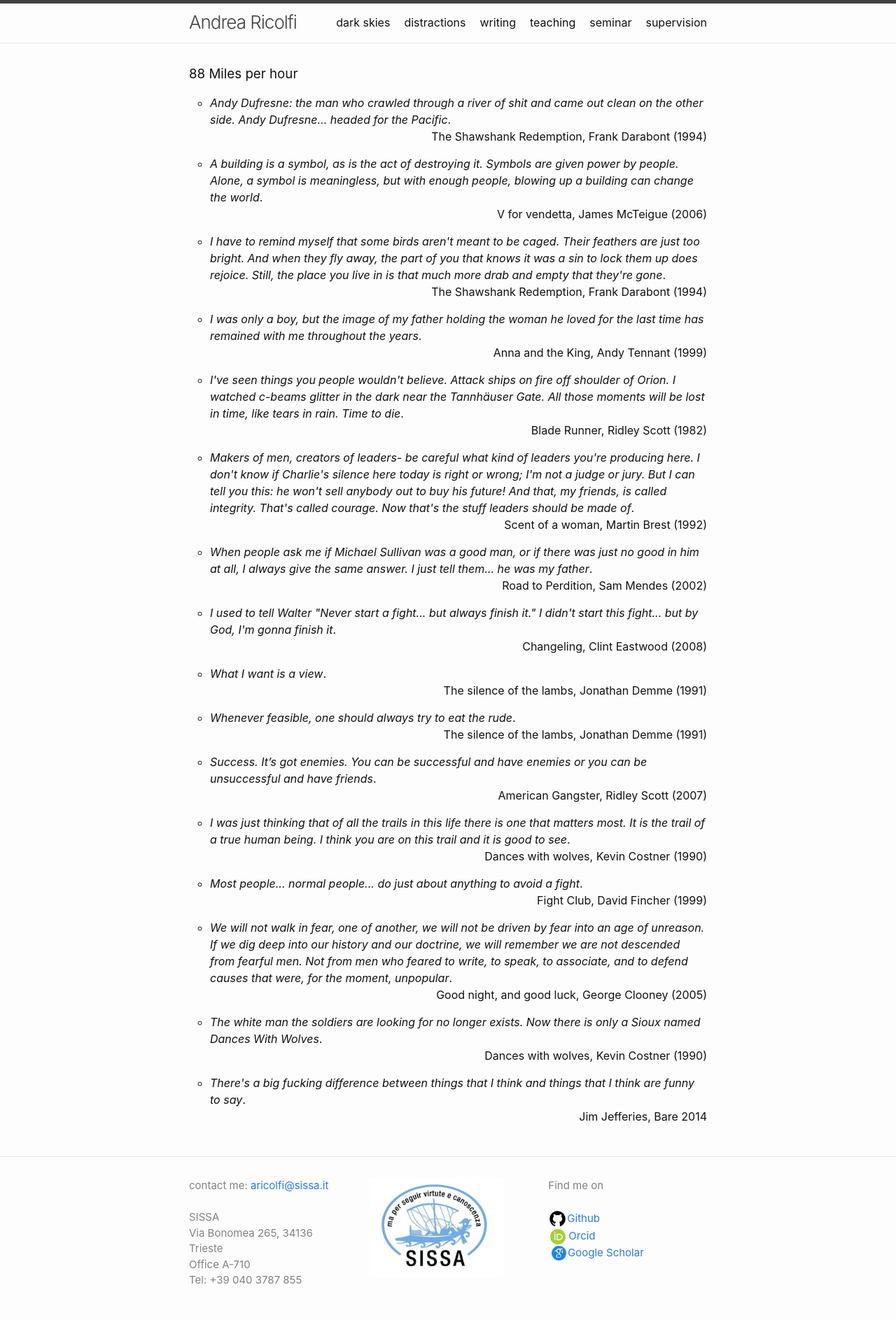
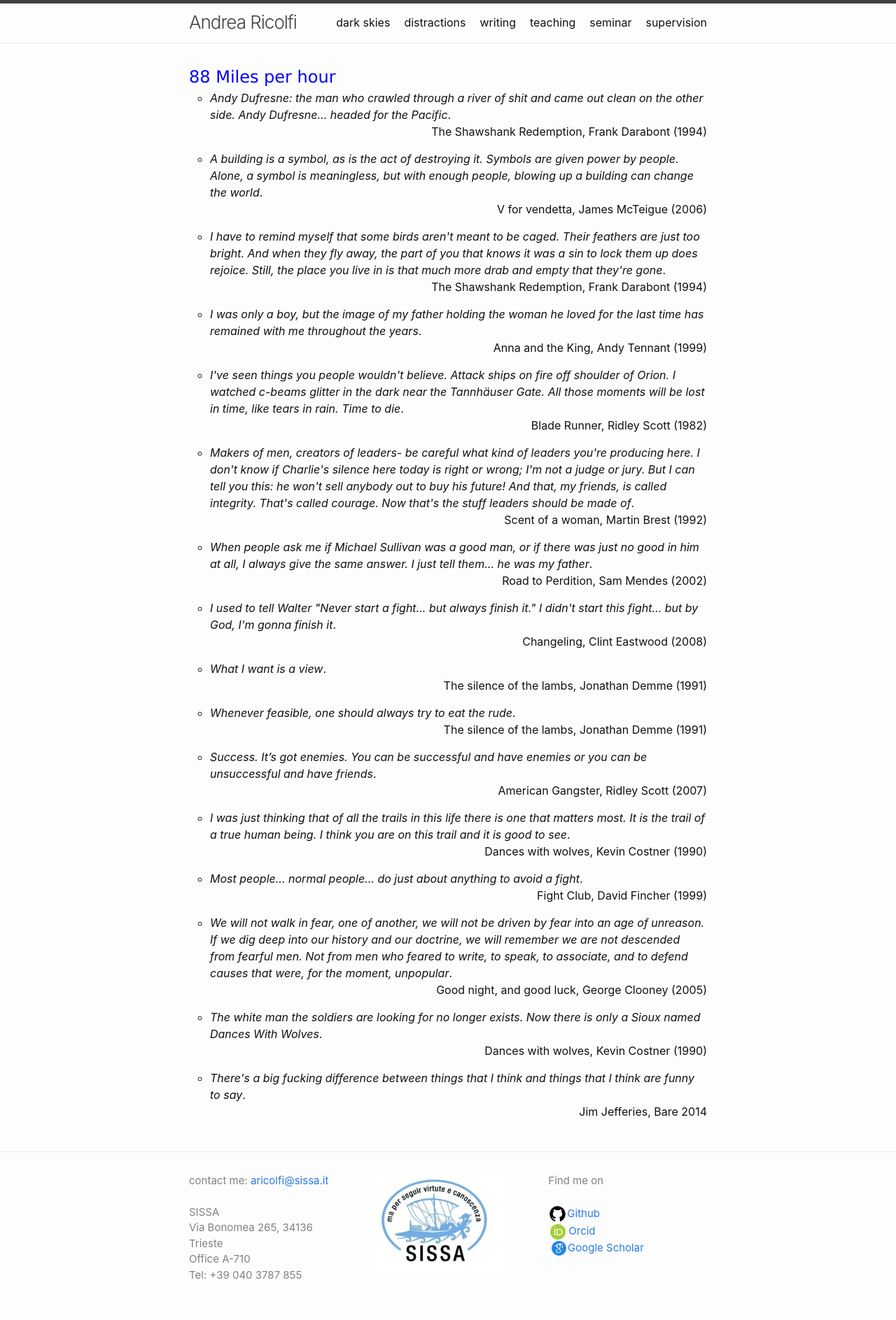
Before and after one commit to atricolfi/aricolfi.github.io, a Jekyll site: the page built from DISTRACTIONS/Movies.html, in a window 1280 px wide. Shown: the whole page at 70% size. Built offline with Jekyll 4.4.1, drawn with Linux system fonts in a browser that asks for light colours.

Commit message:
Update Movies.html

```diff
--- a/DISTRACTIONS/Movies.html
+++ b/DISTRACTIONS/Movies.html
@@ -3,10 +3,10 @@
 title: Blog Posts
 ---
 
-<div id="home">
-  <h3><i class="fa fa-bookmark"></i> 88 Miles per hour </h3>
-<p>
+  <font face="Verdana" size="5" color="blue">
+88 Miles per hour </font>
 
+<br>
 
    <ul style="list-style-type:circle">
 <li><em> Andy Dufresne: the man who crawled through a river of shit and came out clean on the other side. Andy Dufresne… headed for the Pacific</em>.<br>
@@ -131,10 +131,3 @@
   There's a big fucking difference between things that I think and things that I think are funny to say</em>.<br>
 <p align="right"/>Jim Jefferies, Bare 2014
   </ul>
-
-
-
-
-
-
-</div>
```
